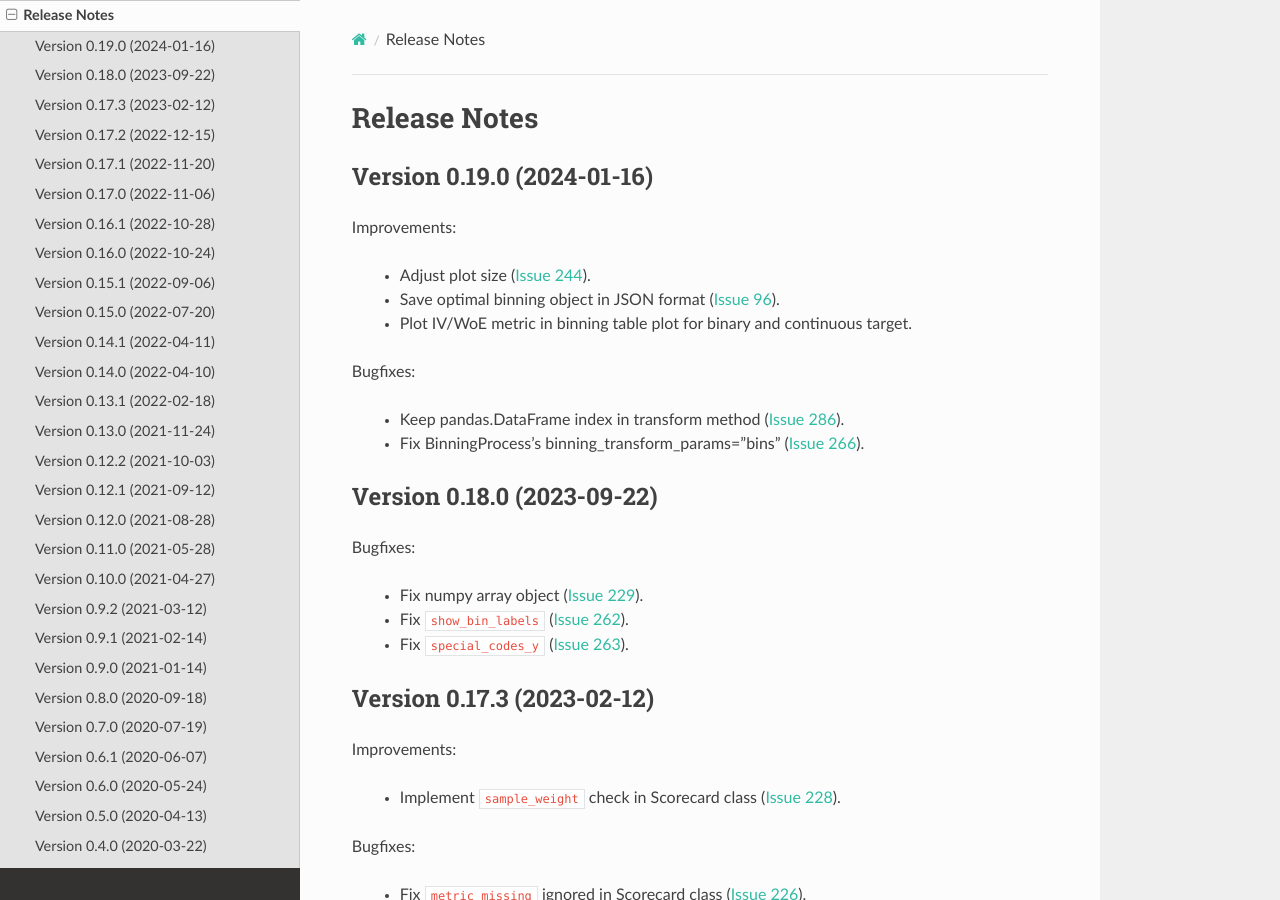
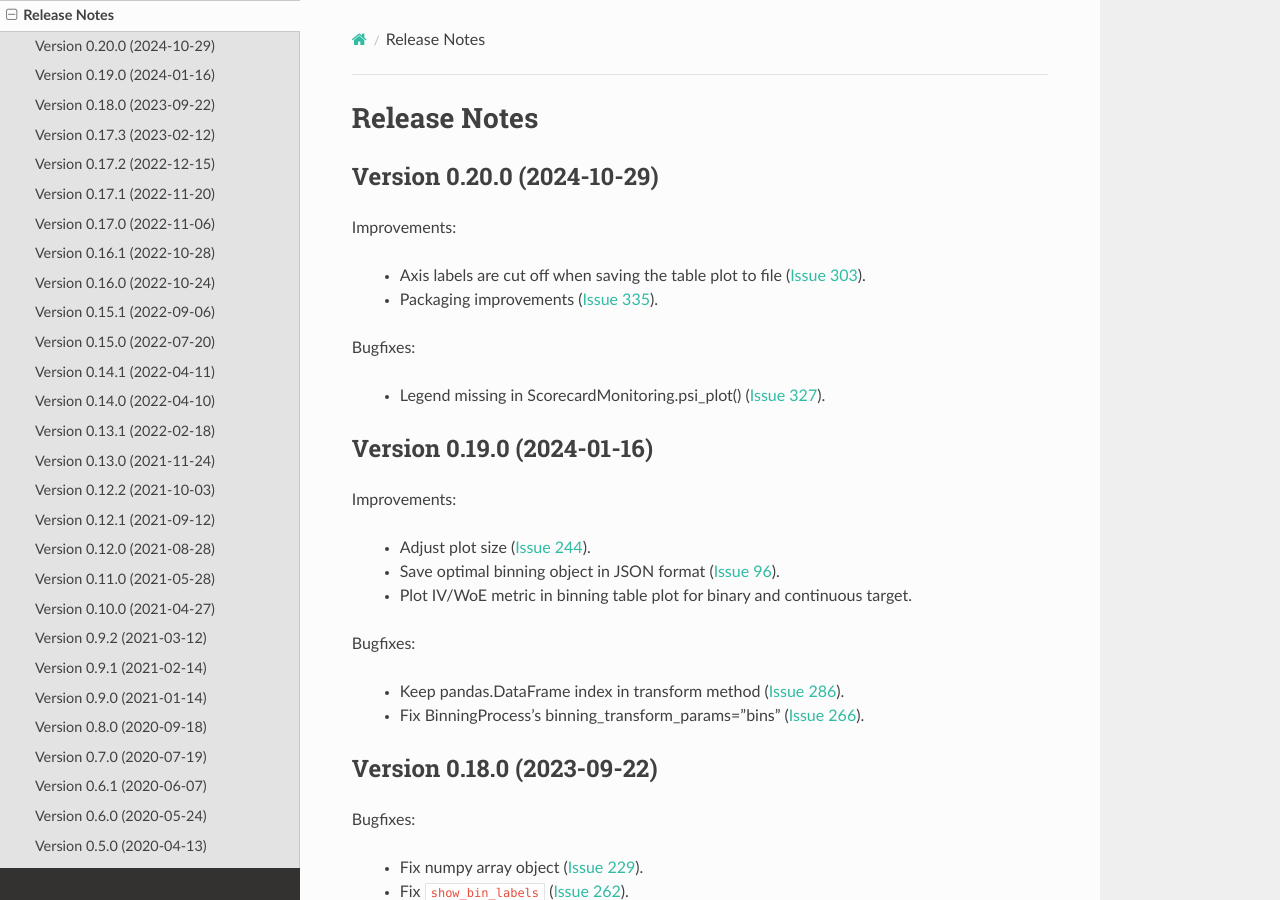
Before and after one commit to guillermo-navas-palencia/optbinning, a Sphinx documentation site: the page built from doc/source/release_notes.rst, in a window 1280 px wide and 900 px high. Built offline with Sphinx 7.4.7 and the Read the Docs theme 3.1.0, drawn with Linux system fonts in a browser that asks for light colours; pages that are not in the unit, such as notebooks, are missing from menus.

Commit message:
Release notes

```diff
--- a/doc/source/release_notes.rst
+++ b/doc/source/release_notes.rst
@@ -1,5 +1,18 @@
 Release Notes
 =============
+
+Version 0.20.0 (2024-10-29)
+---------------------------
+
+Improvements:
+
+   - Axis labels are cut off when saving the table plot to file (`Issue 303 <https://github.com/guillermo-navas-palencia/optbinning/issues/303>`_).
+   - Packaging improvements (`Issue 335 <https://github.com/guillermo-navas-palencia/optbinning/issues/335>`_).
+
+Bugfixes:
+
+   - Legend missing in ScorecardMonitoring.psi_plot() (`Issue 327 <https://github.com/guillermo-navas-palencia/optbinning/issues/327>`_).
+
 
 Version 0.19.0 (2024-01-16)
 ---------------------------
```
